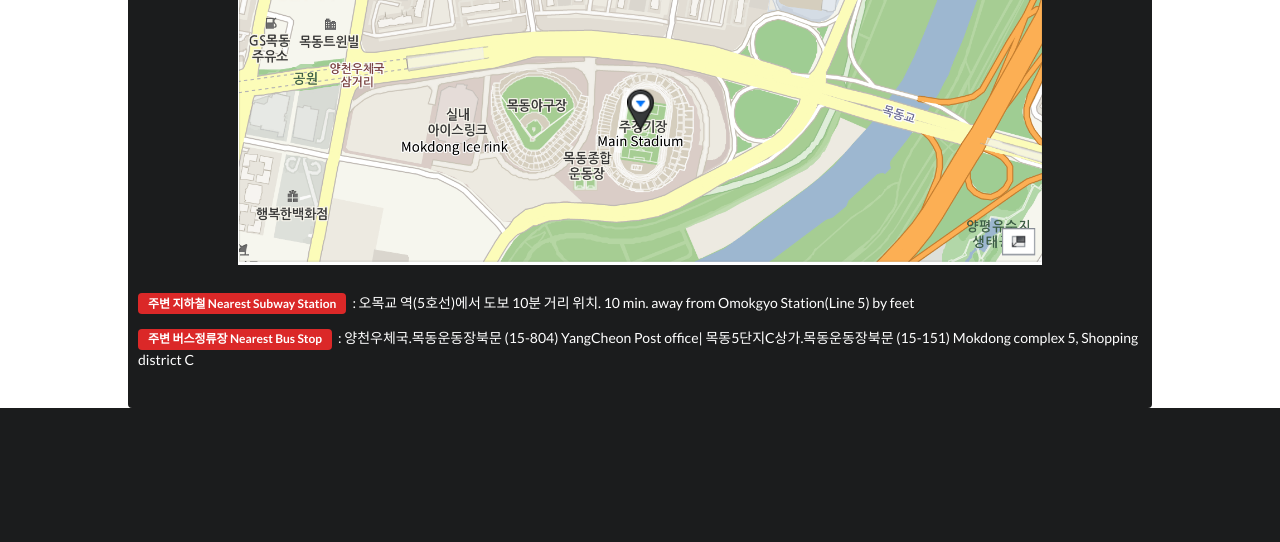
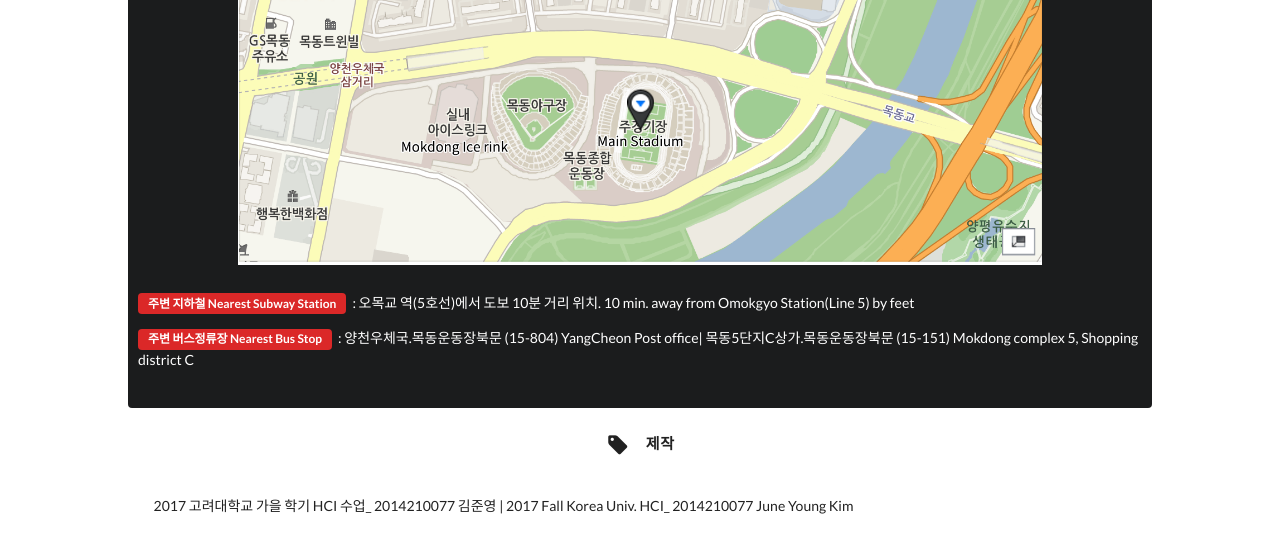
Before and after one commit to JuneBuug/HCI_goyeonjeon, a Django app: template hci/templates/hci/way.html in a window 1280 px wide. Shown: the part 1009-1551 px from the top of the page. Before the commit the page ends 1417 px from the top, so only its background shows below. Run offline with Django 3.2, Linux system fonts and the light colour scheme; the template is opened without the code that fills it, so the values that code supplies are empty; some libraries are stand-ins or nearby versions.

Commit message:
공통 html 하단에 정보 추가

```diff
--- a/hci/templates/hci/base.html
+++ b/hci/templates/hci/base.html
@@ -41,6 +41,12 @@
 {% block content %}
 {% endblock %}
 
+<h4 class="ui horizontal divider header">
+  <i class="tag icon"></i>
+  제작
+</h4>
+<p style="width:80%; margin:0 auto; padding:2%;">2017 고려대학교 가을 학기 HCI 수업_ 2014210077 김준영 | 2017 Fall Korea Univ. HCI_ 2014210077 June Young Kim</p>
+
 </body>
 {%  block javascript %}
 {% endblock %}
```
